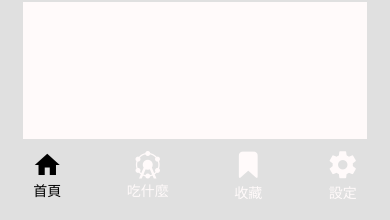
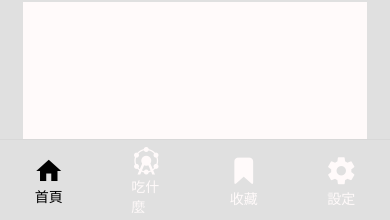
Before and after one commit to ycloudo/Project_frontend, a React Native app: screen / in a window 390 px wide. Shown: the part 621-841 px from the top of the page. Built offline with nearby package versions, Linux system fonts and the light colour scheme.

Commit message:
navbar with navigation

```diff
--- a/App.js
+++ b/App.js
@@ -1,6 +1,7 @@
 import { StatusBar } from "expo-status-bar";
 import { StyleSheet, Text, View } from "react-native";
 import { useState } from "react";
+import { NavigationContainer } from "@react-navigation/native";
 import Navbar from "./Components/Navbar";
 import Main from "./Pages/Main";
 import Favor from "./Pages/Favor";
@@ -12,40 +13,13 @@ import Restaurant from "./Pages/restaurant";
 // import Setting from "./Pages/Setting";
 
 export default function App() {
-    const [pageStatus, setPageStatus] = useState({
-        //control the page status
-        pages: {
-            main: 1, //main page
-            eat: 0, //eat what page
-            favor: 0, //favor page
-            personal: 0, //personal account page
-            information: 0, //reataurant page
-            restaurant: 0, //restaurantinfo page
-            price: 0, //price page
-        },
-        navbar: 1, //navbar
-        setting: false,
-    });
     return (
         <View style={styles.container}>
             <StatusBar style="auto" />
-            {pageStatus.pages.main ? (
-                <Main pageStatus={pageStatus} setPageStatus={setPageStatus} />
-            ) : null}
-            {pageStatus.pages.eat ? <Eat /> : null}
-            {pageStatus.pages.favor ? <Favor /> : null}
-            {pageStatus.pages.personal ? <Personal /> : null}
-            {pageStatus.pages.information ? <Information /> : null}
-            {pageStatus.pages.restaurant ? (
-                <Restaurant setPageStatus={setPageStatus} />
-            ) : null}
-            {pageStatus.pages.price ? (
-                <Price setPageStatus={setPageStatus} />
-            ) : null}
-            {pageStatus.navbar ? (
-                <Navbar pageStatus={pageStatus} setPageStatus={setPageStatus} />
-            ) : null}
-            {/* <Setting pageStatus={pageStatus} setPageStatus={setPageStatus} /> */}
+
+            <NavigationContainer>
+                <Navbar />
+            </NavigationContainer>
         </View>
     );
 }
@@ -53,6 +27,5 @@ export default function App() {
 const styles = StyleSheet.create({
     container: {
         flex: 1,
-        backgroundColor: "#E0E0E0",
     },
 });
--- a/Components/Navbar.js
+++ b/Components/Navbar.js
@@ -1,100 +1,105 @@
 import { React } from "react";
 import { View, StyleSheet, TouchableOpacity, Text } from "react-native";
+import { createBottomTabNavigator } from "@react-navigation/bottom-tabs";
 import Icon_m from "@expo/vector-icons/MaterialIcons";
 import Icon_mc from "@expo/vector-icons/MaterialCommunityIcons";
 import Icon_i from "@expo/vector-icons/Ionicons";
-const Navbar = (props) => {
-    const mainStatusHandler = () => {
-        props.setPageStatus((prev) => ({
-            ...prev,
-            pages: {
-                ...(prev.pages = 0),
-                main: 1,
-            },
-        }));
-    };
-    const eatStatusHandler = () => {
-        props.setPageStatus((prev) => ({
-            ...prev,
-            pages: {
-                ...(prev.pages = 0),
-                eat: 1,
-            },
-        }));
-    };
-    const favorStatusHandler = () => {
-        props.setPageStatus((prev) => ({
-            ...prev,
-            pages: {
-                ...(prev.pages = 0),
-                favor: 1,
-            },
-        }));
-    };
-    const personalStatusHandler = () => {
-        props.setPageStatus((prev) => ({
-            ...prev,
-            pages: {
-                ...(prev.pages = 0),
-                personal: 1,
-            },
-        }));
-    };
-    const settingStatusHandler = () => {
-        props.setPageStatus((prev) => ({
-            ...prev,
-            setting: !props.pageStatus.setting,
-        }));
-    };
-    const main_color = props.pageStatus.pages.main
-        ? "rgb(0,0,0)"
-        : "rgb(255,250,250)";
-    const eat_color = props.pageStatus.pages.eat
-        ? "rgb(0,0,0)"
-        : "rgb(255,250,250)";
-    const favor_color = props.pageStatus.pages.favor
-        ? "rgb(0,0,0)"
-        : "rgb(255,250,250)";
-    const setting_color = props.pageStatus.setting
+import Main from "../Pages/Main";
+import Eat from "../Pages/Eat";
+import Favor from "../Pages/Favor";
+
+const Tab = createBottomTabNavigator();
+
+const Navbar = () => {
+    return (
+        <Tab.Navigator
+            screenOptions={{
+                headerShown: false,
+                tabBarShowLabel: false,
+                tabBarStyle: styles.menu_container,
+            }}
+        >
+            <Tab.Screen
+                name="首頁"
+                component={Main}
+                options={{
+                    tabBarIcon: ({ focused }) => {
+                        const color = focused
                             ? "rgb(0,0,0)"
                             : "rgb(255,250,250)";
                         return (
-        <View style={styles.menu_container}>
-            <View style={styles.sub_container}>
-                <TouchableOpacity
-                    style={styles.icon_container}
-                    onPress={mainStatusHandler}
-                >
-                    <Icon_m name="home" size={30} color={main_color} />
-                    <Text style={{ color: main_color }}>首頁</Text>
-                </TouchableOpacity>
-                <TouchableOpacity
-                    style={styles.icon_container}
-                    onPress={eatStatusHandler}
-                >
-                    <Icon_mc name="ferris-wheel" size={30} color={eat_color} />
-                    <Text style={{ color: eat_color }}>吃什麼</Text>
-                </TouchableOpacity>
-                <TouchableOpacity
-                    style={styles.icon_container}
-                    onPress={favorStatusHandler}
-                >
-                    <Icon_i name="bookmark" size={30} color={favor_color} />
-                    <Text style={{ color: favor_color }}>收藏</Text>
-                </TouchableOpacity>
-                <TouchableOpacity
-                    style={styles.icon_container}
-                    onPress={settingStatusHandler}
-                >
+                            <View style={styles.icon_container}>
+                                <Icon_m name="home" size={30} color={color} />
+                                <Text style={{ color: color }}>首頁</Text>
+                            </View>
+                        );
+                    },
+                }}
+            />
+            <Tab.Screen
+                name="吃什麼"
+                component={Eat}
+                options={{
+                    tabBarIcon: ({ focused }) => {
+                        const color = focused
+                            ? "rgb(0,0,0)"
+                            : "rgb(255,250,250)";
+                        return (
+                            <View style={styles.icon_container}>
+                                <Icon_mc
+                                    name="ferris-wheel"
+                                    size={30}
+                                    color={color}
+                                />
+                                <Text style={{ color: color }}>吃什麼</Text>
+                            </View>
+                        );
+                    },
+                }}
+            />
+            <Tab.Screen
+                name="收藏"
+                component={Favor}
+                options={{
+                    tabBarIcon: ({ focused }) => {
+                        const color = focused
+                            ? "rgb(0,0,0)"
+                            : "rgb(255,250,250)";
+                        return (
+                            <View style={styles.icon_container}>
+                                <Icon_i
+                                    name="bookmark"
+                                    size={30}
+                                    color={color}
+                                />
+                                <Text style={{ color: color }}>收藏</Text>
+                            </View>
+                        );
+                    },
+                }}
+            />
+            <Tab.Screen
+                name="設定"
+                component={Favor}
+                options={{
+                    tabBarIcon: ({ focused }) => {
+                        const color = focused
+                            ? "rgb(0,0,0)"
+                            : "rgb(255,250,250)";
+                        return (
+                            <View style={styles.icon_container}>
                                 <Icon_i
                                     name="ios-settings-sharp"
                                     size={30}
-                        color={setting_color}
+                                    color={color}
                                 />
-                    <Text style={{ color: setting_color }}>設定</Text>
-                </TouchableOpacity>
+                                <Text style={{ color: color }}>設定</Text>
                             </View>
-        </View>
+                        );
+                    },
+                }}
+            />
+        </Tab.Navigator>
     );
 };
 
@@ -106,13 +111,6 @@ const styles = StyleSheet.create({
         height: "10%",
         backgroundColor: "#E0E0E0",
     },
-    sub_container: {
-        top: 10,
-        display: "flex",
-        flexDirection: "row",
-        justifyContent: "space-around",
-        alignItems: "center",
-    },
     icon_container: {
         alignItems: "center",
     },
--- a/Pages/Main.js
+++ b/Pages/Main.js
@@ -46,6 +46,7 @@ const Main = (props) => {
 const styles = StyleSheet.create({
     scrollview_container: {
         height: "90%",
+        backgroundColor: "#E0E0E0",
     },
     main_container: {
         top: "8%",
--- a/package.json
+++ b/package.json
@@ -12,6 +12,7 @@
     "dependencies": {
         "@expo/vector-icons": "^13.0.0",
         "@lowkey/react-native-gif": "^3.1.0",
+        "@react-navigation/bottom-tabs": "^6.3.2",
         "@react-navigation/native": "^6.0.11",
         "expo": "~45.0.0",
         "expo-font": "~10.1.0",
```
Also changed, not shown: 1 other file (tests, documents, lock files or other folders). Lines whose indentation alone changed are shown as unchanged.
